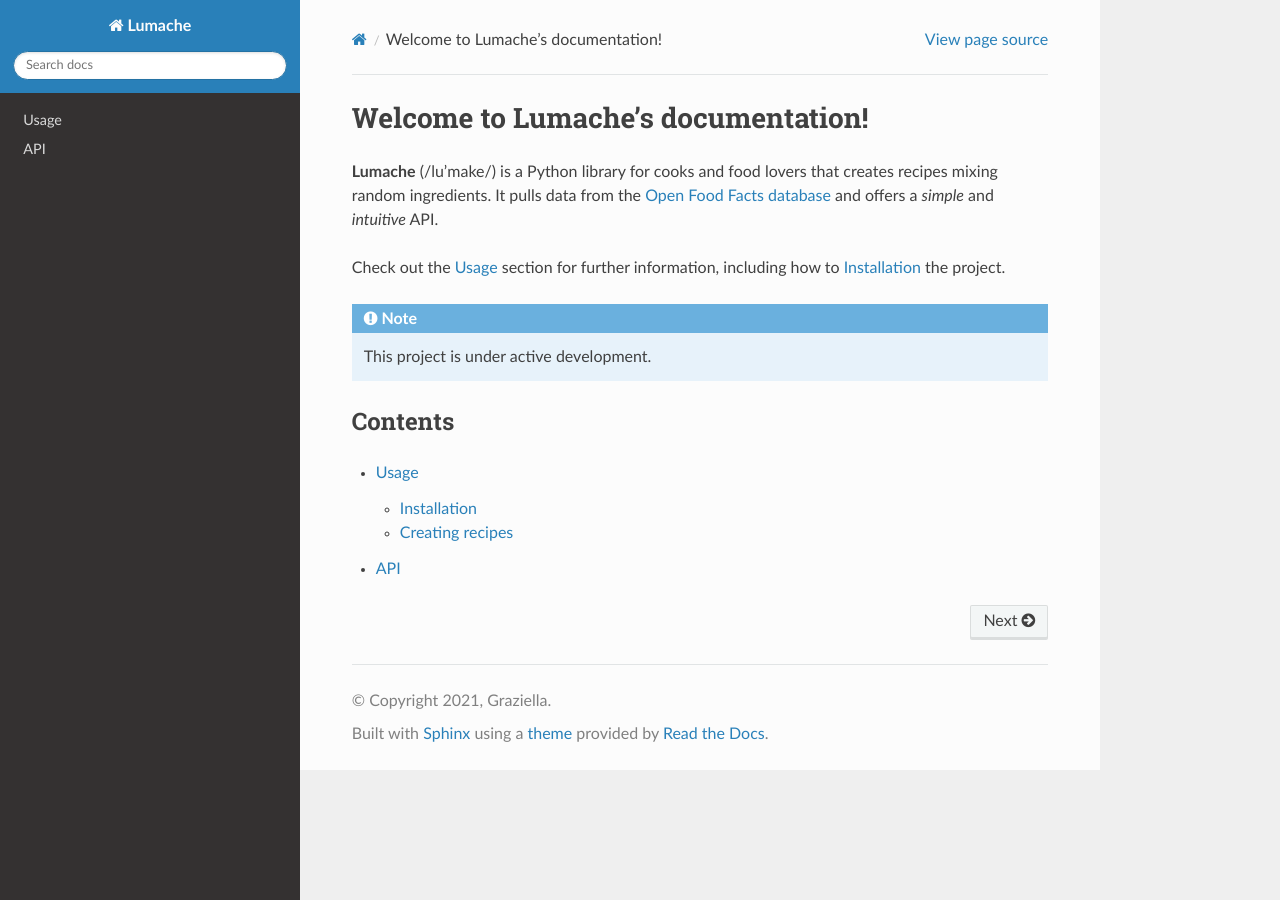
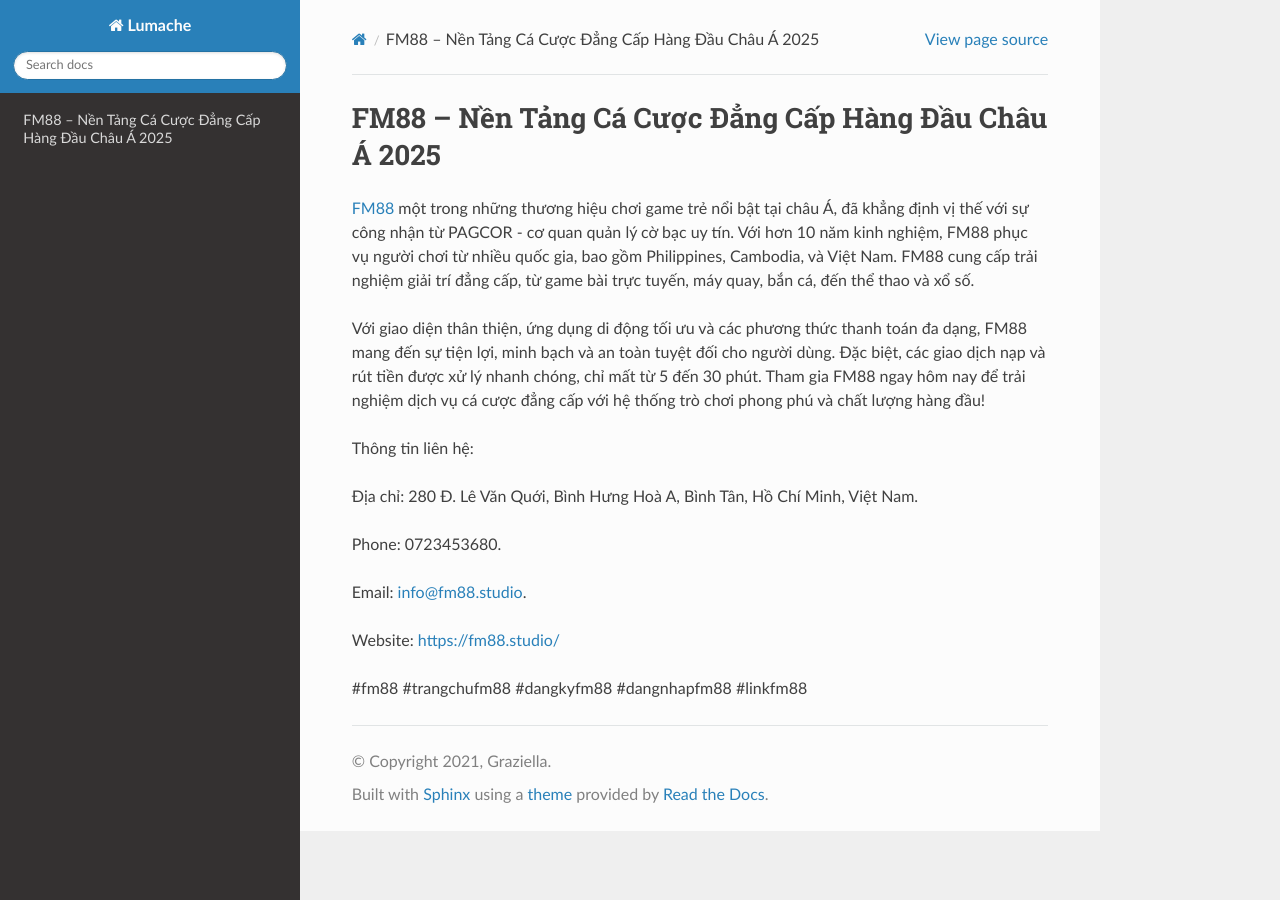
Before and after one commit to lhgwngacmuakm/fm88studio, a Sphinx documentation site: the page built from docs/source/index.rst, in a window 1280 px wide. Built offline with Sphinx 7.4.7 and the Read the Docs theme 3.1.0, drawn with Linux system fonts in a browser that asks for light colours.

Commit message:
Update index.rst

```diff
--- a/docs/source/index.rst
+++ b/docs/source/index.rst
@@ -1,22 +1,18 @@
-Welcome to Lumache's documentation!
+FM88 – Nền Tảng Cá Cược Đẳng Cấp Hàng Đầu Châu Á 2025
 ===================================
 
-**Lumache** (/lu'make/) is a Python library for cooks and food lovers
-that creates recipes mixing random ingredients.
-It pulls data from the `Open Food Facts database <https://world.openfoodfacts.org/>`_
-and offers a *simple* and *intuitive* API.
+`FM88 <https://fm88.studio/>`_ một trong những thương hiệu chơi game trẻ nổi bật tại châu Á, đã khẳng định vị thế với sự công nhận từ PAGCOR - cơ quan quản lý cờ bạc uy tín. Với hơn 10 năm kinh nghiệm, FM88 phục vụ người chơi từ nhiều quốc gia, bao gồm Philippines, Cambodia, và Việt Nam. FM88 cung cấp trải nghiệm giải trí đẳng cấp, từ game bài trực tuyến, máy quay, bắn cá, đến thể thao và xổ số.
 
-Check out the :doc:`usage` section for further information, including
-how to :ref:`installation` the project.
+Với giao diện thân thiện, ứng dụng di động tối ưu và các phương thức thanh toán đa dạng, FM88 mang đến sự tiện lợi, minh bạch và an toàn tuyệt đối cho người dùng. Đặc biệt, các giao dịch nạp và rút tiền được xử lý nhanh chóng, chỉ mất từ 5 đến 30 phút. Tham gia FM88 ngay hôm nay để trải nghiệm dịch vụ cá cược đẳng cấp với hệ thống trò chơi phong phú và chất lượng hàng đầu!
 
-.. note::
+Thông tin liên hệ:
 
-   This project is under active development.
+Địa chỉ: 280 Đ. Lê Văn Quới, Bình Hưng Hoà A, Bình Tân, Hồ Chí Minh, Việt Nam.
 
-Contents
---------
+Phone: 0723453680.
 
-.. toctree::
+Email: info@fm88.studio.
 
-   usage
-   api
+Website: https://fm88.studio/
+
+#fm88 #trangchufm88 #dangkyfm88 #dangnhapfm88 #linkfm88
```
